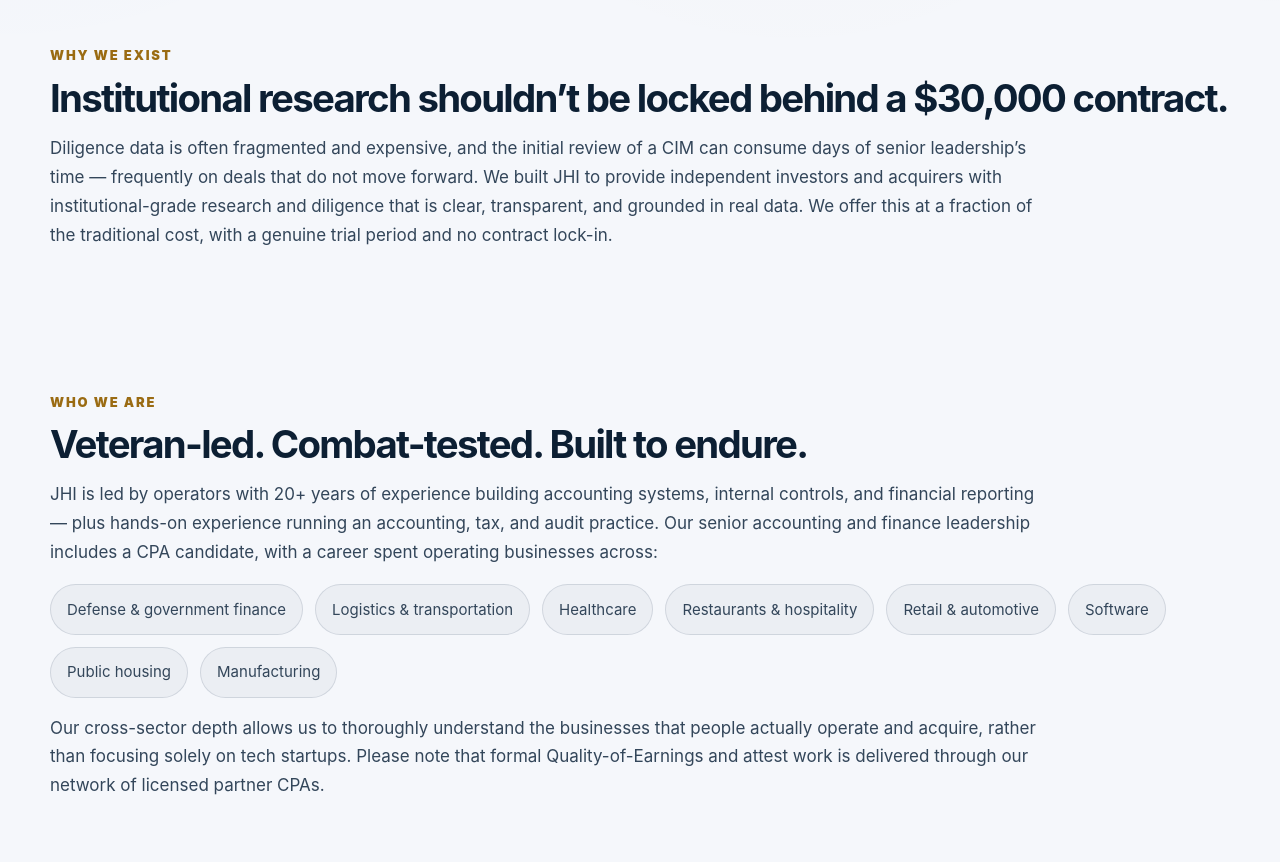
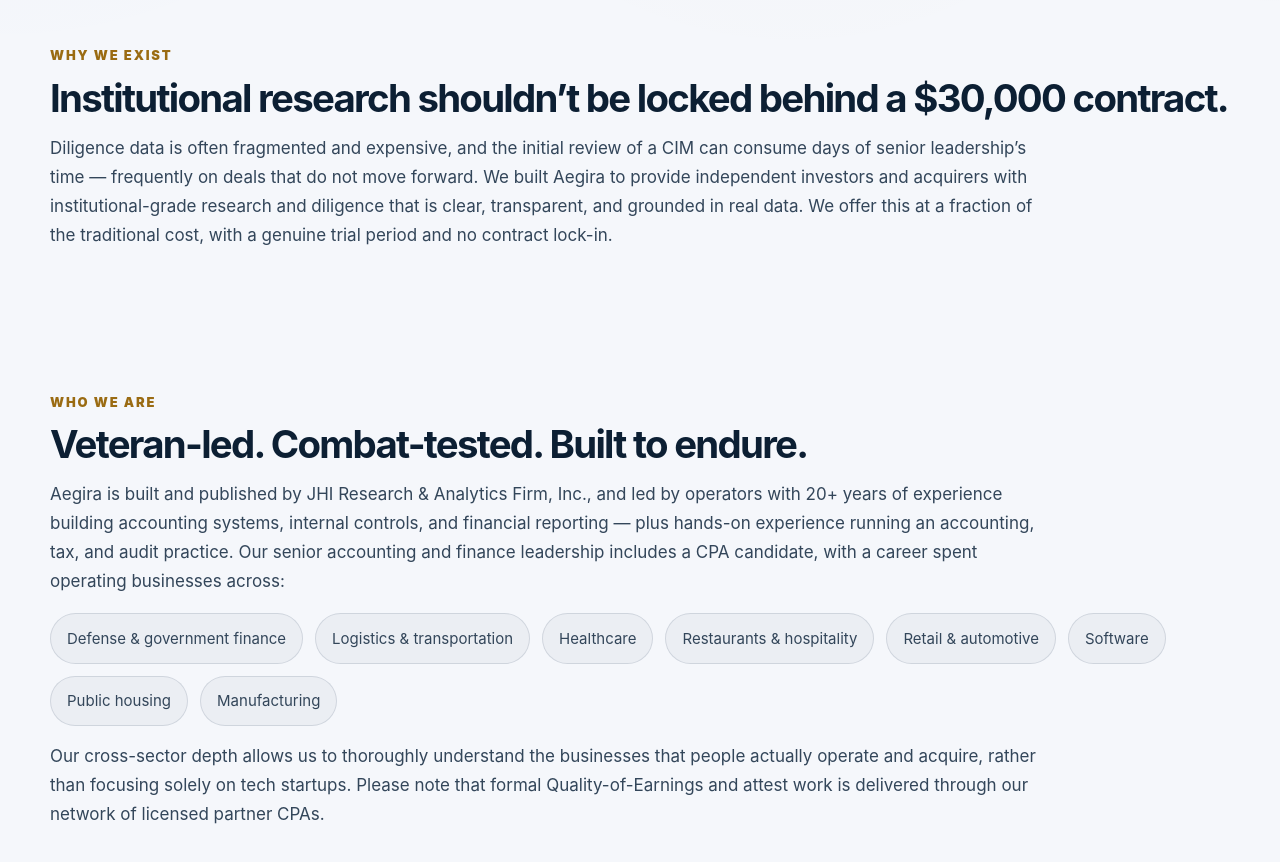
Before and after one commit to marcellmiller27/marcellmiller27, a Next.js app: page /about in a window 1280 px wide. Shown: the part 460-1322 px from the top of the page. Built offline with nearby package versions, Linux system fonts and the light colour scheme; no server answers.

Commit message:
brand: About narrative → Aegira; JHI Research & Analytics Firm, Inc. retained as publisher-of-record
Co-authored-by: marcellmiller27 <marcellmiller27@users.noreply.github.com>

```diff
--- a/src/app/about/page.tsx
+++ b/src/app/about/page.tsx
@@ -52,7 +52,7 @@ const bodyStyle = {
 export default function AboutPage() {
   return (
     <StorefrontShell
-      eyebrow="About · JHI Research & Analytics Firm, Inc."
+      eyebrow="About · Aegira"
       title="We are a team of operators augmented by AI."
       description="At Aegira, we combine a lean team of skilled operators with advanced AI to deliver the capabilities and output of a much larger firm. Rather than competing with technology, we leverage it to maximize our efficiency and results."
     >
@@ -64,7 +64,7 @@ export default function AboutPage() {
         <p style={bodyStyle}>
           Diligence data is often fragmented and expensive, and the initial review of a CIM can
           consume days of senior leadership&rsquo;s time — frequently on deals that do not move
-          forward. We built JHI to provide independent investors and acquirers with
+          forward. We built Aegira to provide independent investors and acquirers with
           institutional-grade research and diligence that is clear, transparent, and grounded in
           real data. We offer this at a fraction of the traditional cost, with a genuine trial
           period and no contract lock-in.
@@ -77,7 +77,8 @@ export default function AboutPage() {
           <h2>Veteran-led. Combat-tested. Built to endure.</h2>
         </div>
         <p style={bodyStyle}>
-          JHI is led by operators with 20+ years of experience building accounting systems,
+          Aegira is built and published by JHI Research &amp; Analytics Firm, Inc., and led by
+          operators with 20+ years of experience building accounting systems,
           internal controls, and financial reporting — plus hands-on experience running an
           accounting, tax, and audit practice. Our senior accounting and finance leadership
           includes a CPA candidate, with a career spent operating businesses across:
```
